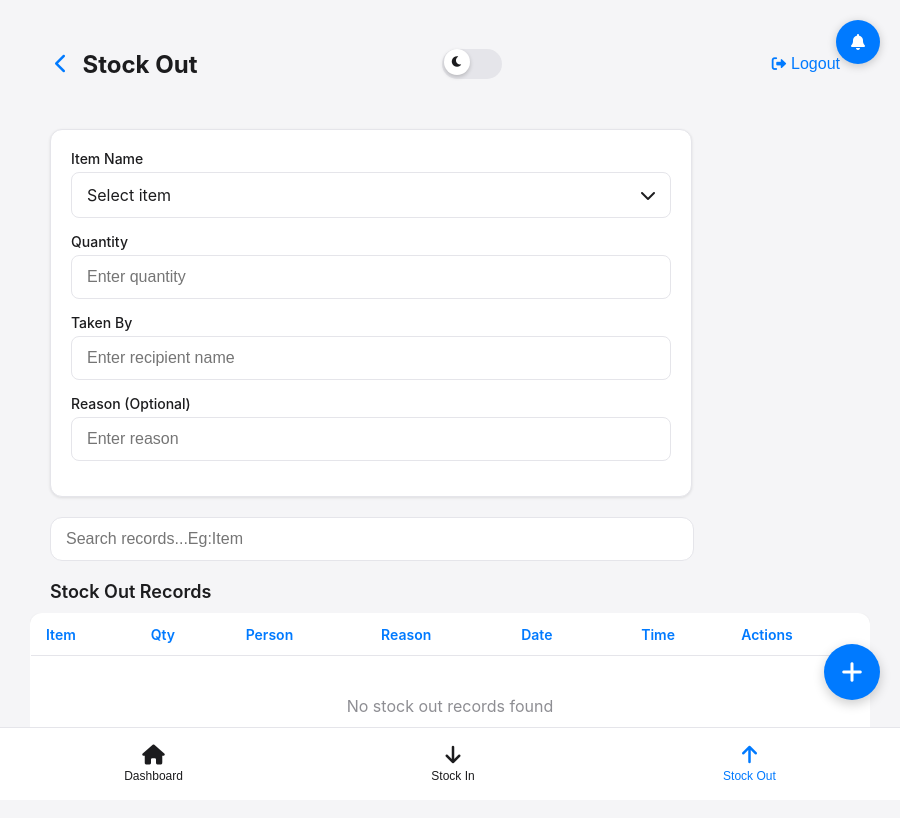
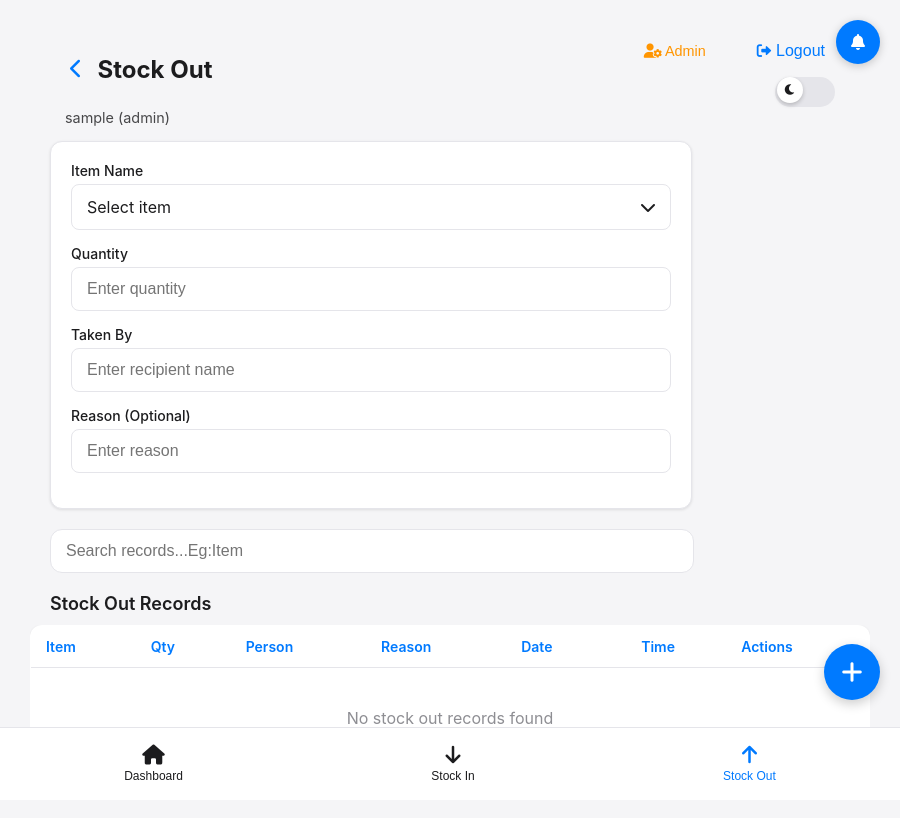
Before and after one commit to Spinster58/Inventory-Cabinet, an Electron app: page stock_out.html in a window 900 px wide. Drawn offline with Linux system fonts and the light colour scheme; sample sign-in values are in the browser's storage.

Commit message:
Add files via upload

```diff
--- a/stock_out.html
+++ b/stock_out.html
@@ -9,11 +9,23 @@
 </head>
 <body>
   <div class="header">
+    <div class="header-left">
       <div class="header-title">
         <button class="back-btn" onclick="location.href='dashboard.html'">
           <i class="fas fa-chevron-left"></i>
         </button>
         <h2>Stock Out</h2>
+      </div>
+      <span id="userInfo" class="user-info"></span>
+    </div>
+    <div class="header-controls">
+      <div class="button-group">
+        <button id="adminBtn" class="admin-btn" onclick="location.href='admin.html'" style="display: none;">
+          <i class="fas fa-user-cog"></i> Admin
+        </button>
+        <button class="logout-btn" onclick="logout()">
+          <i class="fas fa-sign-out-alt"></i> Logout
+        </button>
       </div>
       <button class="theme-toggle" onclick="toggleTheme()">
         <div class="toggle-switch">
@@ -23,11 +35,10 @@
           </div>
         </div>
       </button>
-    <button class="logout-btn" onclick="logout()">
-        <i class="fas fa-sign-out-alt"></i> Logout
-    </button>
+    </div>
   </div>
 
+  <!-- Rest of your stock_out.html content remains the same -->
   <div class="form-container">
     <div class="input-group">
       <label for="item">Item Name</label>
@@ -83,7 +94,7 @@
         </tr>
       </tbody>
     </table>
-  <div>
+  </div>
 
   <button class="fab" onclick="addStockOut()">
     <i class="fas fa-plus"></i>
@@ -125,10 +136,20 @@
   <script src="auth.js"></script>
   <script>
     document.addEventListener('DOMContentLoaded', function() {
-      if (!localStorage.getItem('currentUser')) {
+      const currentUser = localStorage.getItem('currentUser');
+      if (!currentUser) {
         window.location.href = 'login.html';
+        return;
+      }
+
+      const user = JSON.parse(currentUser);
+      document.getElementById('userInfo').textContent = `${user.username} (${user.role})`;
+
+      if (user.role === 'admin') {
+        document.getElementById('adminBtn').style.display = 'block';
       }
     });
+
     function logout() {
       localStorage.removeItem('currentUser');
       window.location.href = 'login.html';
--- a/style.css
+++ b/style.css
@@ -36,10 +36,15 @@ body.dark-mode {
 .header {
   display: flex;
   justify-content: space-between;
-  align-items: center;
-  margin-bottom: 20px;
-  padding: 10px 0;
-  position: relative;
+  align-items: flex-start;
+  padding: 15px;
+  background-color: var(--header-bg);
+  color: var(--text-color);
+}
+
+.header-left {
+  display: flex;
+  flex-direction: column;
 }
 
 .header-title {
@@ -48,29 +53,30 @@ body.dark-mode {
   gap: 10px;
 }
 
+.user-info {
+  font-size: 0.9rem;
+  opacity: 0.8;
+  margin-top: 5px;
+}
+
 .header-controls {
   display: flex;
-  align-items: center;
-  gap: 15px;
+  flex-direction: column;
+  align-items: flex-end;
+  gap: 10px;
 }
 
-.user-info {
-  margin-right: auto;
-  font-weight: bold;
-  font-size: 0.95rem;
-  color: var(--text-light);
+.button-group {
+  display: flex;
+  gap: 10px;
 }
 
-body.dark-mode .user-info {
-  color: var(--text-dark);
+.theme-toggle {
+  margin-left: 0;
+  align-self: flex-end;
 }
 
-.header-buttons {
-  display: flex;
-  gap: 10px;
-  align-items: center;
-}
-
+/* Back button styling */
 .back-btn {
   background: none;
   border: none;
@@ -82,7 +88,53 @@ body.dark-mode .user-info {
   align-items: center;
 }
 
-/* Theme Toggle Switch */
+/* Admin button styling */
+.admin-btn {
+  background-color: transparent;
+  color: #ff9500;
+  border: none;
+  padding: 8px 16px;
+  border-radius: 8px;
+  font-size: 0.9rem;
+  font-weight: 500;
+  cursor: pointer;
+  display: flex;
+  align-items: center;
+  gap: 6px;
+}
+
+.admin-btn i {
+  font-size: 0.9rem;
+}
+
+.admin-btn:hover {
+  background-color: rgba(255, 149, 0, 0.1);
+}
+
+/* Logout button styling */
+.logout-btn {
+  background: none;
+  border: none;
+  color: var(--primary-color);
+  cursor: pointer;
+  font-size: 1rem;
+  padding: 5px 10px;
+  border-radius: 5px;
+  transition: background-color 0.2s;
+  display: flex;
+  align-items: center;
+  gap: 5px;
+}
+
+.logout-btn:hover {
+  background-color: rgba(0, 122, 255, 0.1);
+}
+
+.logout-btn i {
+  font-size: 0.9rem;
+}
+
+/* Theme toggle styles (existing ones can remain) */
 .theme-toggle {
   background: none;
   border: none;
```
Also changed, not shown: dashboard.html (+12 -10 lines), stock_in.html (+20 -7 lines). Lines whose indentation alone changed are shown as unchanged.
